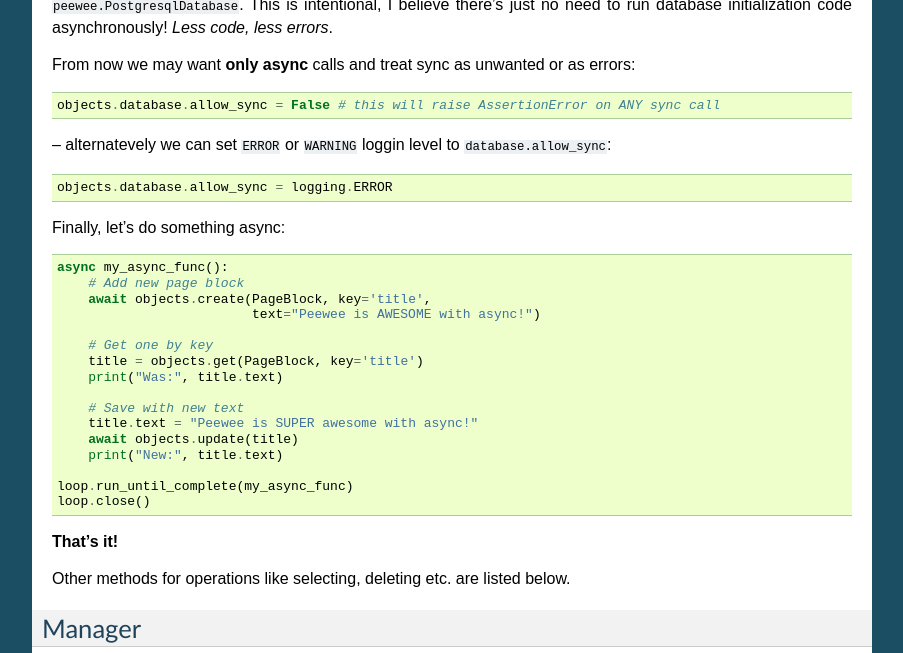
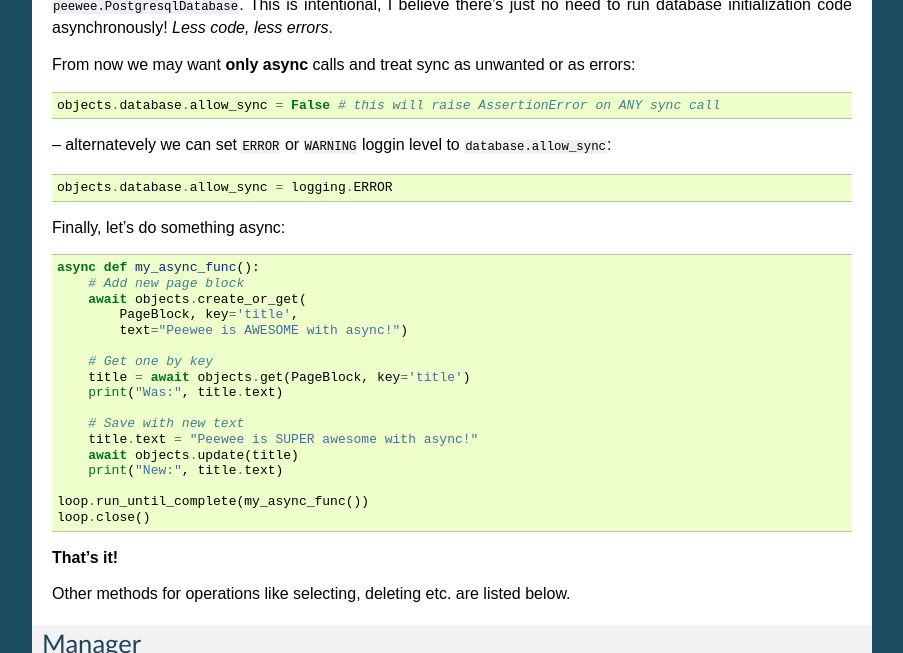
Before and after one commit to 05bit/peewee-async, a Sphinx documentation site: the page built from docs/peewee_async/api.rst, in a window 1280 px wide and 900 px high, scrolled down 945 px, cut to the strip 0-653 px from the top of the window. Shown: the whole strip, without its empty margins (198-1101 px from the left). Built offline with Sphinx 7.4.7, drawn with Linux system fonts in a browser that asks for light colours; the version number could not be read and is left out.

Commit message:
Docs updated; fix: create_or_get() was broken

```diff
--- a/docs/peewee_async/api.rst
+++ b/docs/peewee_async/api.rst
@@ -53,13 +53,14 @@ From now we may want **only async** calls and treat sync as unwanted or as error
 
 Finally, let's do something async::
 
-    async my_async_func():
+    async def my_async_func():
         # Add new page block
-        await objects.create(PageBlock, key='title',
-                             text="Peewee is AWESOME with async!")
+        await objects.create_or_get(
+            PageBlock, key='title',
+            text="Peewee is AWESOME with async!")
 
         # Get one by key
-        title = objects.get(PageBlock, key='title')
+        title = await objects.get(PageBlock, key='title')
         print("Was:", title.text)
 
         # Save with new text
@@ -67,7 +68,7 @@ Finally, let's do something async::
         await objects.update(title)
         print("New:", title.text)
 
-    loop.run_until_complete(my_async_func)
+    loop.run_until_complete(my_async_func())
     loop.close()
 
 **That's it!**
```
Also changed, not shown: peewee_async.py (+5 -5 lines).
